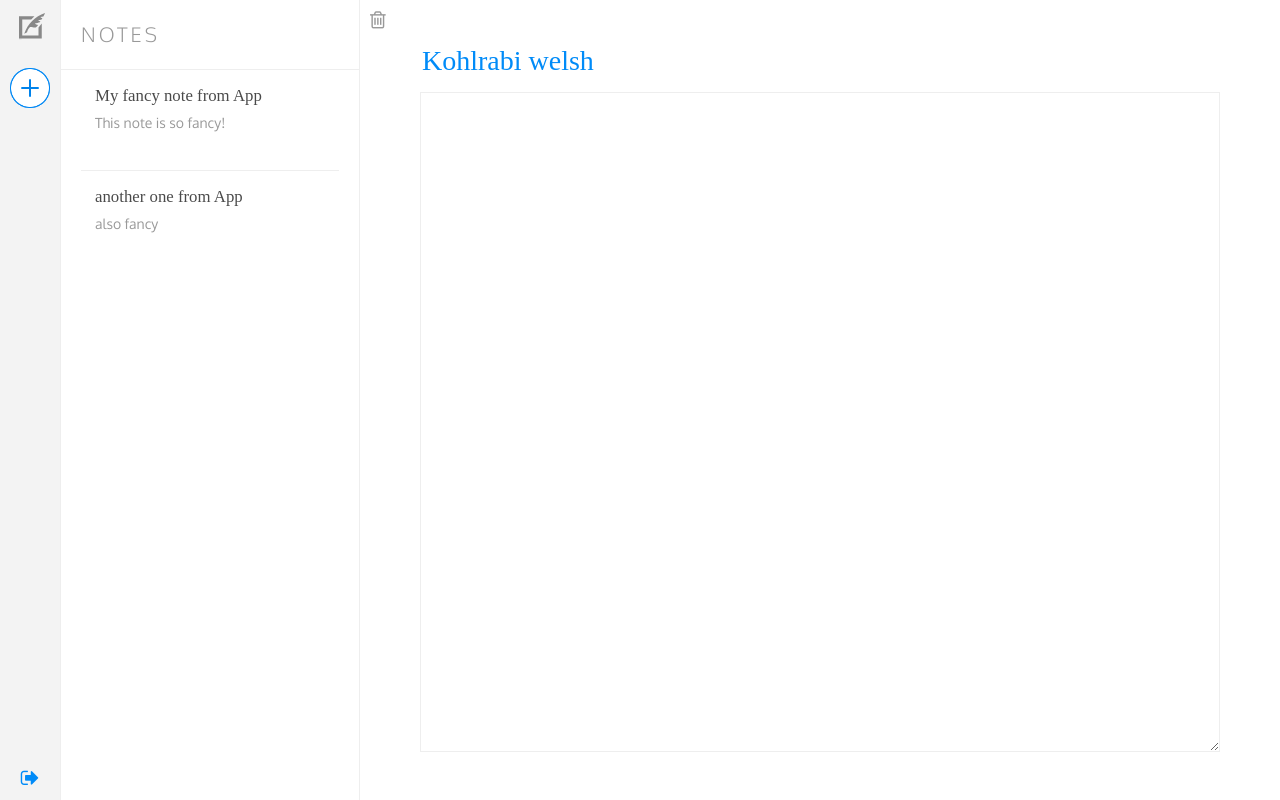
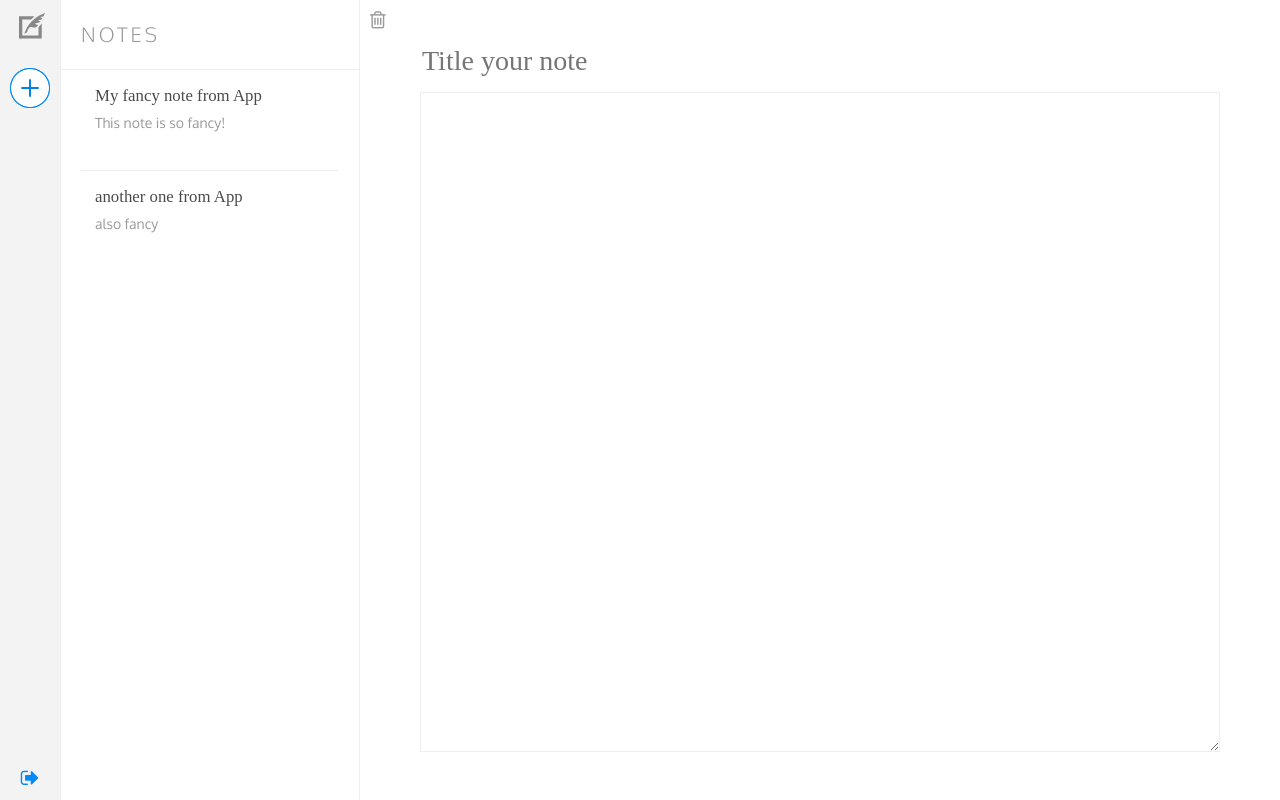
Before and after one commit to rickbrainerd12/noteherder, a React (Create React App) app: page / in a window 1280 px wide. Built offline with nearby package versions, Linux system fonts and the light colour scheme; a web font is replaced by a local one.

Commit message:
Is broke

```diff
--- a/src/App.js
+++ b/src/App.js
@@ -6,6 +6,8 @@ import './App.css'
 class App extends Component {
   constructor(){
     super()
+
+    this.setCurrentNote = this.setCurrentNote.bind(this)
 
     this.state = {
       notes: {
@@ -18,15 +20,54 @@ class App extends Component {
             id: 'note-2',
             title: 'another one from App',
             body: 'also fancy',
-        }
-      }
+        },
+      },
+      currentNote: this.blankNote
     }
   }
 
+  blankNote = ()=> {
+    return{
+          id: null,
+          title: '',
+          body: '',
+    }
+  }
+
+  setCurrentNote = (note) => {
+    this.setState({currentNote: note})
+  }
+
+  resetCurrentNote = () => {
+    this.setCurrentNote(this.blankNote())
+  }
+
+  saveNote = (note) => {
+    const notes = {...this.state.notes}
+    if(!note.id){
+      note.id = Date.now()
+    }
+    notes[note.id] = note
+    this.setState({notes: notes, currentNote: note})
+  }
+
   render() {
+    const actions ={
+      setCurrentNote: this.setCurrentNote,
+      resetCurrentNote: this.resetCurrentNote,
+    }
+
+    const noteData = {
+      notes: this.state.notes,
+      currentNote: this.state.currentNote,
+    }
+
     return (
       <div className="App">
-        <Main notes = {this.state.notes} />
+        <Main {...actions}
+              {...noteData}
+
+        />
       </div>
     );
   }
--- a/src/Main.js
+++ b/src/Main.js
@@ -5,12 +5,12 @@ import Sidebar from './Sidebar'
 import NoteList from './NoteList'
 import Noteform from './NoteForm'
 
-const Main = (props) => {
+const Main = ({notes, currentNote, setCurrentNote, resetCurrentNote, saveNote}) => {
     return (
         <div className = "Main">
-            <Sidebar />
-            <NoteList notes = {props.notes}/>
-            <Noteform />
+            <Sidebar resetCurrentNote ={resetCurrentNote}/>
+            <NoteList notes = {notes} setCurrentNote = {setCurrentNote}/>
+            <Noteform currentNote = {currentNote} saveNote={saveNote}/>
         </div>
     )
 }
--- a/src/Note.js
+++ b/src/Note.js
@@ -1,19 +1,19 @@
 import React from 'react'
+import NoteForm from './NoteForm'
 
-const Note = (props) => {
+const Note = ({note}) => {
 
-    const handleClick = () => {
-        props.note.title
-        props.note.body
+    const handleClick =  () =>  {
+       setCurrentNote(note)
     }
 
     return (
         <a className="active" onClick = {handleClick}>
             <li>
                 <div className="note">
-                    <div className="note-title">{props.note.title}</div>
+                    <div className="note-title">{note.title}</div>
                     <div className="note-body">
-                        <p>{props.note.body}</p>
+                        <p>{note.body}</p>
                     </div>
                 </div>
             </li>
--- a/src/NoteForm.js
+++ b/src/NoteForm.js
@@ -2,7 +2,19 @@ import React, {Component} from 'react'
 import './NoteForm.css'
 
 class NoteForm extends Component {
+  handleChanges=(ev)=>{
+    const note = {...this.props.currentNote}
+    //ev.target.name === 'title'
+    note[ev.target.name] = ev.target.value
+
+    this.props.saveNote(note)
+
+  }
+
+
     render () {
+      const {currentNote} = this.props
+
         return (
         <div className="NoteForm">
           <div className="form-actions">
@@ -11,10 +23,16 @@ class NoteForm extends Component {
           </div>
           <form>
             <p>
-              <input type="text" name="title" placeholder="Title your note" value="Kohlrabi welsh"/>
+              <input type="text"
+                      name="title"
+                      placeholder="Title your note"
+                      value = {currentNote.title}
+                      onChange={this.handleChanges}/>
             </p>
 
-            <textarea name="body"></textarea>
+            <textarea name="body"
+                      value = {currentNote.body}
+                      onChange={this.handleChanges}></textarea>
           </form>
         </div>
         )
--- a/src/NoteList.js
+++ b/src/NoteList.js
@@ -3,15 +3,17 @@ import React from 'react'
 import Note from './Note'
 import './NoteList.css'
 
-const NoteList = (props) => {
+const NoteList = ({notes, setCurrentNote}) => {
 
-    const noteIds = Object.keys(props.notes)
+    const noteIds = Object.keys(notes)
 
     return (
         <div className="NoteList">
           <h3>Notes</h3>
           <ul id="notes">
-            {noteIds.map(noteId => (<Note note = {props.notes[noteId]} key={noteId}/>))}
+            {noteIds.map(noteId => (<Note note = {notes[noteId]}
+                                          key={noteId}
+                                          setCurrentNote={setCurrentNote}/>))}
           </ul>
         </div>
     )
--- a/src/Sidebar.js
+++ b/src/Sidebar.js
@@ -5,13 +5,13 @@ import quill from './quill.svg'
 import newHover from './new-hover.png'
 import newIcon from './new.png'
 
-const Sidebar  = () => {
+const Sidebar  = (resetCurrentNote) => {
     return (
         <nav className="Sidebar">
           <div className="logo">
               <img src={quill} alt="Noteherder"/>
           </div>
-          <a className="new-note" href="/notes">
+          <a className="new-note" onClick={resetCurrentNote}>
             <img src={newHover }alt="New note"/>
             <img className="outline" src={newIcon} alt="New note"/>
           </a>
```
